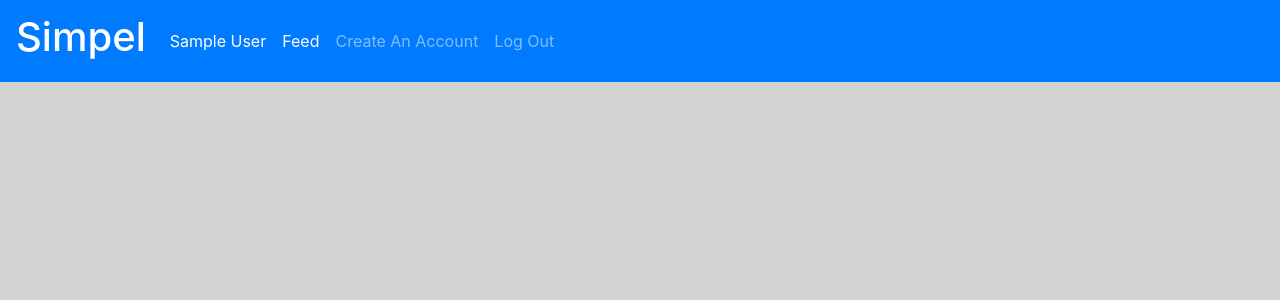
After one commit to jod35/simpel, a Flask app: page /dashboard in a window 1280 px wide. The commit adds this page. Shown: the top 300 px of the page. Run offline with Flask 2, Linux system fonts and the light colour scheme; the visitor is signed in with stand-in values (Sample User, id 1); data comes from the database, SQL or seed files in the repository; some libraries are stand-ins or nearby versions.

Commit message:
started building the dashboard

```diff
--- /dev/null
+++ b/simple/templates/dashboard.html
@@ -0,0 +1,15 @@
+<!DOCTYPE html>
+<html lang="en">
+<head>
+    <meta charset="UTF-8">
+    <meta name="viewport" content="width=device-width, initial-scale=1.0">
+    <link rel="stylesheet" href="{{url_for('static',filename='bootstrap.min.css')}}">
+    <link rel="stylesheet" href="{{url_for('static',filename='main.css')}}">
+    <meta http-equiv="X-UA-Compatible" content="ie=edge">
+    <title>Simple |User Dashboard</title>
+</head>
+<body>
+    {% include 'includes/_loggedin.html' %}
+
+</body>
+</html>
--- /dev/null
+++ b/simple/templates/includes/_loggedin.html
@@ -0,0 +1,21 @@
+<nav class="navbar navbar-expand-sm navbar-dark bg-primary">
+  <a class="navbar-brand" href="{{url_for('user_dashboard')}}"><h1>Simpel</h1> </a>
+
+  <div class="collapse navbar-collapse" id="collapsibleNavId">
+      <ul class="navbar-nav mr-auto mt-2 mt-lg-0">
+          <li class="nav-item active">
+              <a class="nav-link" href="">{{ current_user }}<span class="sr-only">(current)</span></a>
+          </li>
+          <li class="nav-item active">
+            <a class="nav-link" href="">Feed</a>
+          </li>
+
+          <li class="nav-item">
+            <a class="nav-link" href="">Create An Account</a>
+          </li>
+          <li class="nav-item">
+              <a class="nav-link" href="{{url_for('sign_in_user')}}">Log Out</a>
+          </li>
+
+  </div>
+</nav>
--- a/simple/templates/includes/_login.html
+++ b/simple/templates/includes/_login.html
@@ -2,12 +2,12 @@
     <h2>Login </h2>
     <div class="form-group">
       <label for="">Email</label>
-      <input type="text" class="form-control" name="" id="" aria-describedby="helpId" placeholder="">
+      <input type="text" class="form-control" name="email" id="" aria-describedby="helpId" placeholder="" required>
 
     </div>
     <div class="form-group">
         <label for="">Password</label>
-        <input type="text" class="form-control" name="" id="" aria-describedby="helpId" placeholder="">
+        <input type="password" class="form-control" name="password" id="" aria-describedby="helpId" placeholder="" required>
     </div>
     <button type="submit" class="btn btn-primary">Sign In</button>
 </div>
--- a/simple/views.py
+++ b/simple/views.py
@@ -1,10 +1,14 @@
-from . import app,db
+from . import app,db,login_manager
 from flask import render_template,redirect,url_for,request,flash
-from flask_login import login_user,logout_user,current_user
+from flask_login import login_user,logout_user,current_user,login_required
 from .models import User
 from werkzeug.security import generate_password_hash,check_password_hash
 
 
+login_manager.login_view='sign_in_user'
+
+
+#the homepage
 @app.route('/')
 def index():
     return render_template('index.html')
@@ -54,6 +58,14 @@ def sign_in_user():
         return redirect(url_for('user_dashboard'))
     return render_template('login.html')
 
+#the user dashboard
 @app.route('/dashboard')
+@login_required
 def user_dashboard():
     return render_template('dashboard.html')
+
+#logout a user
+@app.route('/logout')
+def logout_a_user():
+    logout_user()
+    return redirect(url_for('sign_in_user'))
```
